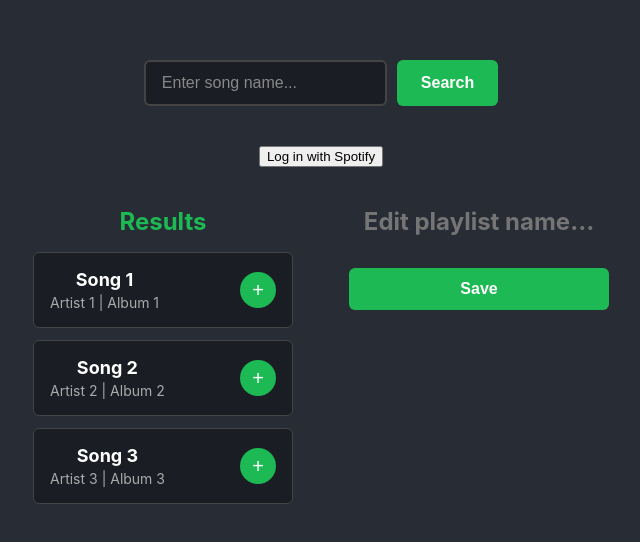
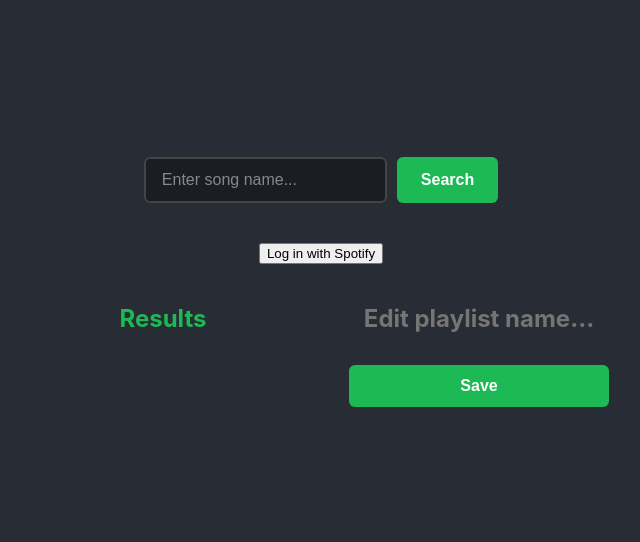
Before and after one commit to TupacShampur/jammming, a React (Create React App) app: page / in a window 1280 px wide. Shown: the part 118-660 px from the top of the page, without its empty margins (319-959 px from the left). Built offline with nearby package versions, Linux system fonts and the light colour scheme.

Commit message:
search item by spotify api add

```diff
--- a/src/App.js
+++ b/src/App.js
@@ -3,38 +3,32 @@ import "./App.css";
 import SearchBar from "./components/SearchBar/SearchBar";
 import SearchResults from "./components/SearchResults/SearchResults";
 import Playlist from "./components/Playlist/Playlist";
-import { startAuth, authorize } from "./components/accessToken/accessToken";
+import {
+  startAuth,
+  authorize,
+  token,
+} from "./components/accessToken/accessToken";
+import { fetchTrack } from "./components/accessTrack/accessTrack";
+// import { fetchProfile } from "./components/accessProfile/accessProfile";
 
 function App() {
   useEffect(() => {
-    authorize(); // обмін і очистка URL
+    authorize();
   }, []);
 
-  const mockTracks = [
-    {
-      id: 1,
-      name: "Song 1",
-      artist: "Artist 1",
-      album: "Album 1",
-      uri: "spotify:track:2fi69bgAKtSBFnCGCTNQFp",
-    },
-    {
-      id: 2,
-      name: "Song 2",
-      artist: "Artist 2",
-      album: "Album 2",
-      uri: "spotify:track:7i3JVEk8OkTk8z5ZreAq2F",
-    },
-    {
-      id: 3,
-      name: "Song 3",
-      artist: "Artist 3",
-      album: "Album 3",
-      uri: "spotify:track:6GyDY0yE47rfk8pcuKhioh",
-    },
-  ];
+  // useEffect(() => {
+  //   (async () => {
+  //     const data = await fetchProfile(token);
+  //     console.log(data);
+  //   })();
+  // }, []);
 
+  const [searchResults, setSearchResults] = useState([]);
   const [tracklist, setTracklist] = useState([]);
+
+  const handleSearch = (tracks) => {
+    setSearchResults(tracks);
+  };
 
   const addTrack = (track) => {
     setTracklist((prev) => {
@@ -61,11 +55,11 @@ function App() {
   return (
     <div className="App">
       <header className="App-header">
-        <SearchBar />
+        <SearchBar token={token} onSearch={handleSearch} />
         <button onClick={startAuth}>Log in with Spotify</button>
         <div className="mainContent">
           <SearchResults
-            tracks={mockTracks}
+            tracks={searchResults}
             onAdd={addTrack}
             isRemoval={false}
           />
--- a/src/components/SearchBar/SearchBar.js
+++ b/src/components/SearchBar/SearchBar.js
@@ -1,15 +1,25 @@
 import React, { useState } from "react";
 import styles from "./SearchBar.module.css";
+import { fetchTrack } from "../accessTrack/accessTrack";
 
-function SearchBar({ tracks }) {
+function SearchBar({ token, onSearch }) {
   const [search, setSearch] = useState("");
 
   const handleChange = (e) => {
     setSearch(e.target.value);
   };
 
-  const handleSubmit = (tracks) => {
-    console.log(`Search for: ${search}`);
+  const handleSubmit = async (search) => {
+    const results = await fetchTrack(token, search);
+
+    const tracks = results.tracks.items.map((track) => ({
+      id: track.id,
+      name: track.name,
+      artist: track.artists[0].name,
+      album: track.album.name,
+      uri: track.uri,
+    }));
+    onSearch(tracks);
   };
 
   return (
@@ -22,7 +32,7 @@ function SearchBar({ tracks }) {
           onChange={handleChange}
           placeholder="Enter song name..."
         ></input>
-        <button className={styles.button} onClick={handleSubmit}>
+        <button className={styles.button} onClick={() => handleSubmit(search)}>
           Search
         </button>
       </div>
--- /dev/null
+++ b/src/components/accessProfile/accessProfile.js
@@ -0,0 +1,7 @@
+export async function fetchProfile(token) {
+  const result = await fetch("https://api.spotify.com/v1/me", {
+    method: "GET",
+    headers: { Authorization: `Bearer ${token}` },
+  });
+  return await result.json();
+}
--- a/src/components/accessToken/accessToken.js
+++ b/src/components/accessToken/accessToken.js
@@ -1,8 +1,6 @@
-// accessToken.js
 const clientId = "6a35cc5c249542dcb9a4095ccbcd0dab";
-const redirectUri = "http://127.0.0.1:3000/";
+const redirectUri = "http://127.0.0.1:3000";
 
-// 1) ЛИШЕ редірект + PKCE, без умов
 export const startAuth = async () => {
   const generateRandomString = (len) => {
     const chars =
@@ -36,11 +34,15 @@ export const startAuth = async () => {
   window.location.href = auth.toString();
 };
 
-// 2) ЛИШЕ обмін коду, без жодних редіректів
 export const authorize = async () => {
   const params = new URLSearchParams(window.location.search);
   const code = params.get("code");
-  if (!code) return; // <- якщо коду нема — ВИХІД, НІЯКИХ startAuth!
+  if (!code) return;
+
+  if (sessionStorage.getItem("pkce_exchanging") === "1") return;
+  sessionStorage.setItem("pkce_exchanging", "1");
+
+  window.history.replaceState(null, "", window.location.pathname);
 
   const codeVerifier = localStorage.getItem("code_verifier");
   if (!codeVerifier) return;
@@ -71,6 +73,7 @@ export const authorize = async () => {
     String(Date.now() + data.expires_in * 1000)
   );
 
-  // очистити URL від ?code
-  window.history.replaceState(null, "", window.location.pathname);
+  sessionStorage.removeItem("pkce_exchanging");
 };
+
+export const token = localStorage.getItem("access_token");
--- /dev/null
+++ b/src/components/accessTrack/accessTrack.js
@@ -0,0 +1,13 @@
+export async function fetchTrack(token, track) {
+  const result = await fetch(
+    `https://api.spotify.com/v1/search?q=${track}&type=track`,
+    {
+      method: "GET",
+      headers: { Authorization: `Bearer ${token}` },
+    }
+  );
+
+  const res = await result.json();
+  console.log(res);
+  return res;
+}
```
